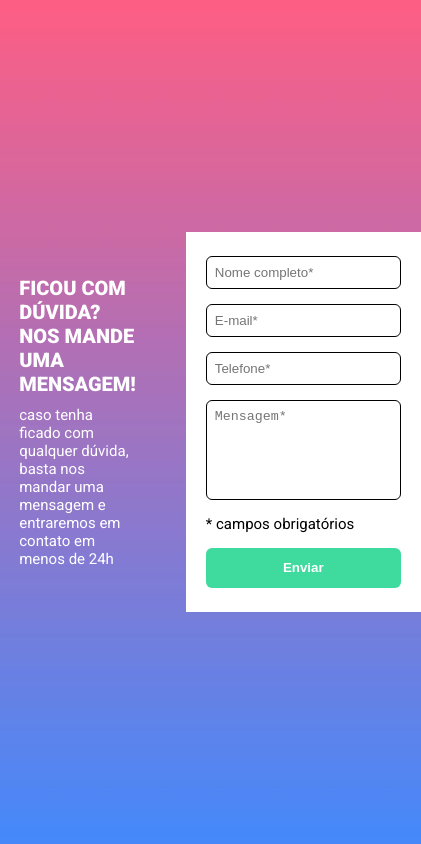
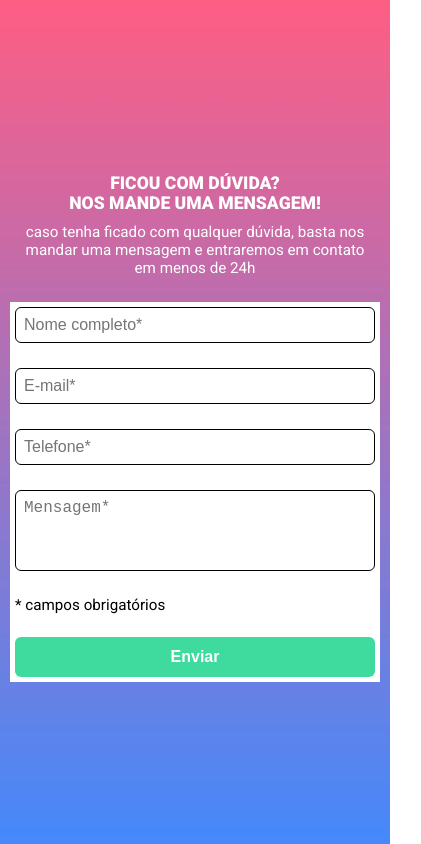
Before and after one commit to MarlonMorari/formulario-com-validacao, a plain HTML site: page index.html in a window 390 px wide. Shown: the whole page, 421 px wide, since content can reach past the window. Drawn offline with Linux system fonts and the light colour scheme.

Commit message:
adição do arquivo responsive.css, que contém as mudanças para deixar a página responsiva

```diff
--- a/index.html
+++ b/index.html
@@ -12,6 +12,7 @@
         rel="stylesheet">
     <link rel="stylesheet" href="src/css/reset.css">
     <link rel="stylesheet" href="src/css/style.css">
+    <link rel="stylesheet" href="src/css/responsive.css">
 </head>
 
 <body>
--- /dev/null
+++ b/src/css/responsive.css
@@ -0,0 +1,79 @@
+@media (max-width: 900px) {
+  .main {
+    flex-direction: column;
+    align-items: stretch;
+    gap: 20px;
+  }
+
+  .texto-esquerda, .form {
+    width: 100%;
+    margin: 0;
+    padding: 10px;
+    box-sizing: border-box;
+  }
+}
+
+@media (max-width: 768px) {
+  body {
+    padding: 10px;
+    font-size: 16px;
+  }
+
+  .main {
+    flex-direction: column;
+    gap: 15px;
+  }
+
+  .texto-esquerda, .form {
+    width: 100%;
+    padding: 10px;
+    box-sizing: border-box;
+  }
+
+  .titulo {
+    font-size: 1.3em;
+    text-align: center;
+  }
+
+  .paragrafo {
+    font-size: 1em;
+    text-align: center;
+  }
+
+  .input, .mensagem {
+    width: 100%;
+    font-size: 1em;
+    margin-bottom: 10px;
+  }
+
+  .btn {
+    width: 100%;
+    font-size: 1em;
+    padding: 12px;
+  }
+
+  .campo-faltando, .campo-obrigatorio {
+    font-size: 0.95em;
+    text-align: left;
+    margin-bottom: 8px;
+  }
+}
+
+@media (max-width: 480px) {
+  .titulo {
+    font-size: 1.1em;
+  }
+
+  .paragrafo {
+    font-size: 0.95em;
+  }
+
+  .form {
+    padding: 5px;
+  }
+
+  .btn {
+    padding: 10px;
+    font-size: 1em;
+  }
+}
```
